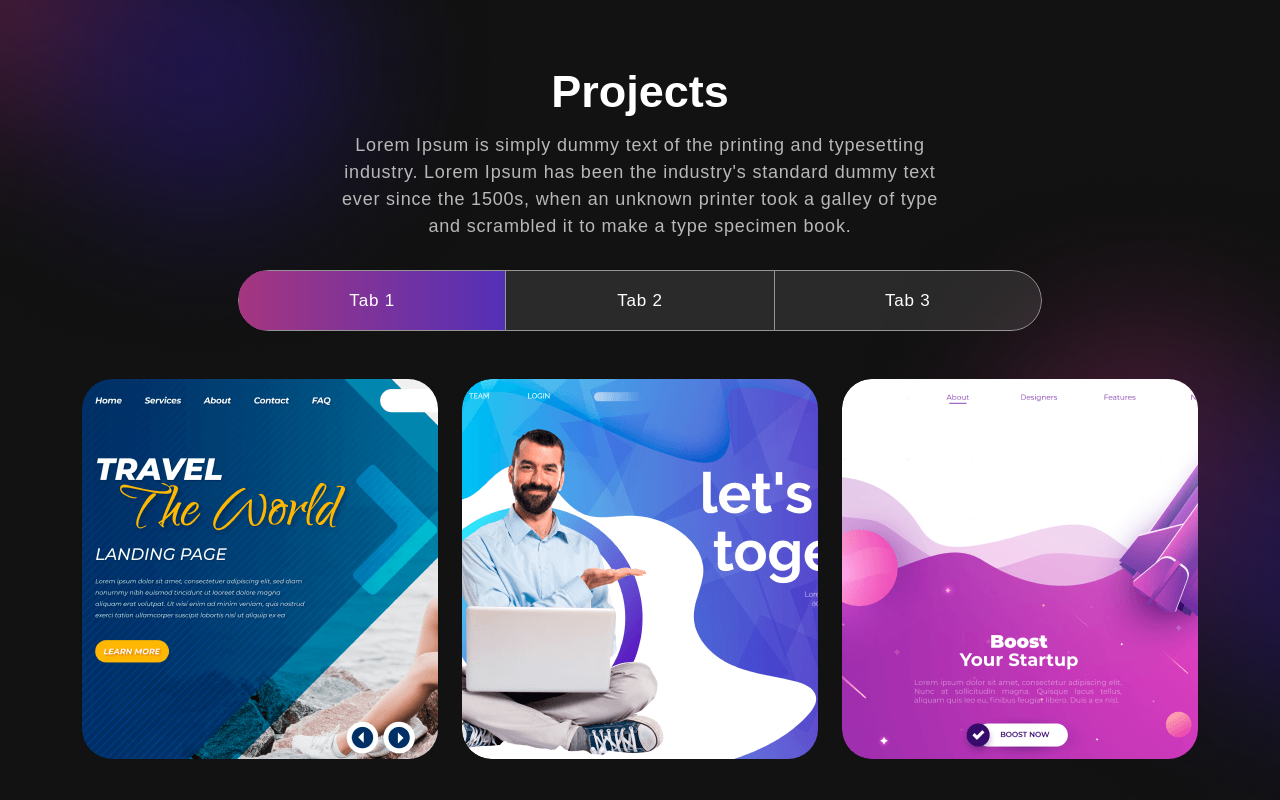
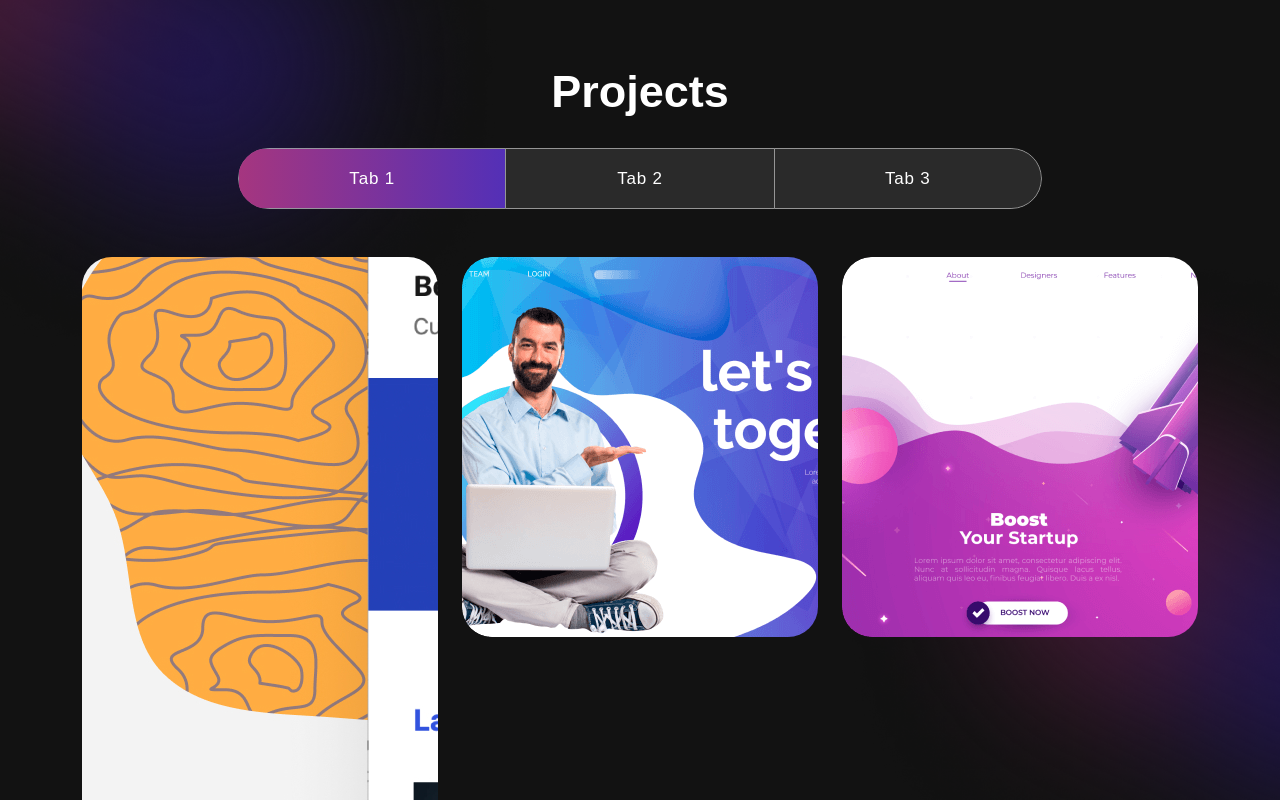
Before and after one commit to OpeDada/portfolio_v2, a React (Create React App) app: page / in a window 1280 px wide. Shown: the part 1260-2060 px from the top of the page. Built offline with nearby package versions, Linux system fonts and the light colour scheme.

Commit message:
added projects and began styling

```diff
--- a/src/components/ProjectCard.js
+++ b/src/components/ProjectCard.js
@@ -4,7 +4,7 @@ export const ProjectCard = ({ title, description, imgUrl }) => {
   return (
     <Col size={12} sm={6} md={4}>
       <div className="proj-imgbx">
-        <img src={imgUrl} alt="project card img" />
+        <img src={imgUrl} alt="project card img" className="project-img"/>
         <div className="proj-txtx">
           <h4>{title}</h4>
           <span>{description}</span>
--- a/src/components/Projects.js
+++ b/src/components/Projects.js
@@ -1,7 +1,7 @@
 import { Container, Row, Col, Nav, Tab } from "react-bootstrap";
 import { ProjectCard } from "./ProjectCard";
 import colorSharp2 from "../assets/images/color-sharp2.png";
-import projImg1 from "../assets/images/project-img1.png";
+import projImg1 from "../assets/images/bead-fig.jpg";
 import projImg2 from "../assets/images/project-img2.png";
 import projImg3 from "../assets/images/project-img3.png";
 import "animate.css";
@@ -10,12 +10,12 @@ import TrackVisibility from "react-on-screen";
 export const Projects = () => {
   const projects = [
     {
-      title: "Business Startup",
-      description: "Design & Development",
+      title: "Beadaut Blog",
+      description: "Development",
       imgUrl: projImg1,
     },
     {
-      title: "Business Startup",
+      title: "Little Lemon",
       description: "Design & Development",
       imgUrl: projImg2,
     },
@@ -40,11 +40,7 @@ export const Projects = () => {
                 >
                   <h2>Projects</h2>
                   <p>
-                    Lorem Ipsum is simply dummy text of the printing and
-                    typesetting industry. Lorem Ipsum has been the industry's
-                    standard dummy text ever since the 1500s, when an unknown
-                    printer took a galley of type and scrambled it to make a
-                    type specimen book.
+
                   </p>
                   <Tab.Container id="projects-tabs" defaultActiveKey="first">
                     <Nav
```
Also changed, not shown: src/assets/images/bead-fig.jpg (added).
